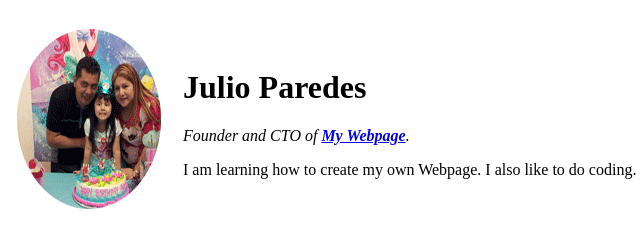
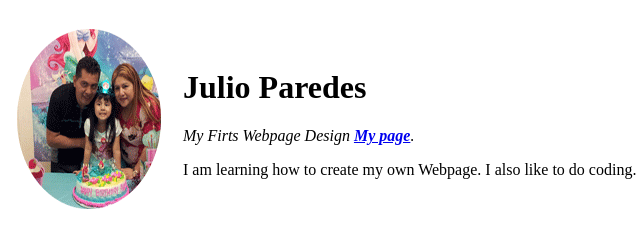
Before and after one commit to jparedes81/CV, a plain HTML site: page index.html in a window 1280 px wide. Shown: the top 240 px of the page, 12-652 px from the left. Drawn offline with Linux system fonts and the light colour scheme.

Commit message:
Update index.html

```diff
--- a/index.html
+++ b/index.html
@@ -10,7 +10,7 @@
         <td><img src="Family2.gif" alt="my photo profile"></td>
         <td>
            <h1>Julio Paredes</h1>
-         <p><em>Founder and CTO of <strong><a href="https://www.youtube.com/watch?v=3Lqmu23Shgc">My Webpage</a></strong>.</em></p>
+         <p><em>My Firts Webpage Design <strong><a href="https://jparedes81.github.io/CV/">My page</a></strong>.</em></p>
          <p>I am learning how to create my own Webpage. I also like to do coding.
            </p></td>
       </tr>
```
